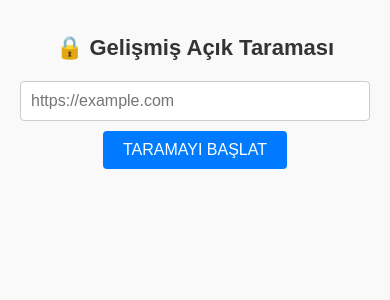
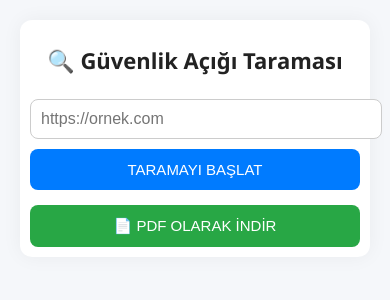
Before and after one commit to PoyrazYare156/Tht-sql, a FastAPI app: page / in a window 390 px wide. Shown: the top 300 px of the page. Run offline with FastAPI, Linux system fonts and the light colour scheme; some libraries are stand-ins or nearby versions.

Commit message:
Update index.html

```diff
--- a/templates/index.html
+++ b/templates/index.html
@@ -3,53 +3,53 @@
 <html lang="tr">
 <head>
   <meta charset="UTF-8" />
-  <meta name="viewport" content="width=device-width, initial-scale=1.0"/>
-  <title>Gelişmiş Güvenlik Taraması</title>
+  <meta name="viewport" content="width=device-width, initial-scale=1.0" />
+  <title>🔐 Gelişmiş Güvenlik Taraması</title>
   <script src="/static/app.js" defer></script>
+  <script src="https://cdnjs.cloudflare.com/ajax/libs/jspdf/2.5.1/jspdf.umd.min.js"></script>
   <style>
-    * {
-      box-sizing: border-box;
-    }
-
     body {
-      font-family: Arial, sans-serif;
+      font-family: 'Segoe UI', sans-serif;
+      margin: 0;
       padding: 20px;
-      background-color: #f9f9f9;
-      margin: 0;
+      background: #f5f7fa;
+      color: #333;
     }
 
     h1 {
-      color: #333;
-      font-size: 22px;
-      margin-bottom: 20px;
       text-align: center;
+      color: #222;
     }
 
-    .scan-container {
-      display: flex;
-      flex-direction: column;
-      align-items: center;
+    .container {
+      max-width: 600px;
+      margin: auto;
+      background: #fff;
+      padding: 20px;
+      border-radius: 12px;
+      box-shadow: 0 0 20px rgba(0,0,0,0.05);
     }
 
     input[type="text"] {
       width: 100%;
-      max-width: 500px;
       padding: 10px;
-      margin-bottom: 10px;
+      margin-top: 10px;
       font-size: 16px;
       border: 1px solid #ccc;
-      border-radius: 4px;
+      border-radius: 8px;
     }
 
     button {
-      padding: 10px 20px;
+      margin-top: 10px;
+      width: 100%;
+      padding: 12px;
       font-size: 16px;
+      background-color: #007bff;
+      border: none;
+      border-radius: 8px;
+      color: #fff;
       cursor: pointer;
-      border: none;
-      background-color: #007bff;
-      color: white;
-      border-radius: 4px;
-      transition: background-color 0.3s;
+      transition: 0.3s ease;
     }
 
     button:hover {
@@ -58,53 +58,130 @@
 
     .vuln-item {
       border: 1px solid #ddd;
+      margin-top: 15px;
       padding: 15px;
-      margin-top: 15px;
-      border-radius: 5px;
-      width: 100%;
-      max-width: 600px;
-      word-wrap: break-word;
+      border-radius: 8px;
     }
 
-    .vuln-item.safe {
-      background-color: #e8fce8;
-      border-left: 5px solid green;
+    .safe {
+      background-color: #e6ffed;
+      border-left: 5px solid #28a745;
     }
 
-    .vuln-item.vulnerable {
+    .vulnerable {
       background-color: #ffeaea;
-      border-left: 5px solid red;
+      border-left: 5px solid #dc3545;
     }
 
-    .vuln-item.error {
+    .error {
       background-color: #fff3cd;
-      border-left: 5px solid orange;
+      border-left: 5px solid #ffc107;
     }
 
-    code {
-      background-color: #eee;
-      padding: 2px 4px;
-      border-radius: 3px;
+    #downloadPdf {
+      margin-top: 15px;
+      background-color: #28a745;
     }
 
-    em {
-      color: #555;
-    }
+    @media (max-width: 600px) {
+      .container {
+        padding: 10px;
+      }
 
-    #vulnResults {
-      margin-top: 20px;
-      display: flex;
-      flex-direction: column;
-      align-items: center;
+      h1 {
+        font-size: 22px;
+      }
+
+      button {
+        font-size: 15px;
+      }
     }
   </style>
 </head>
 <body>
-  <h1>🔒 Gelişmiş Açık Taraması</h1>
-  <div class="scan-container">
-    <input type="text" id="targetUrl" placeholder="https://example.com" />
+  <div class="container">
+    <h1>🔍 Güvenlik Açığı Taraması</h1>
+    <input type="text" id="targetUrl" placeholder="https://ornek.com" />
     <button onclick="scanVulnerabilities()">TARAMAYI BAŞLAT</button>
+    <button id="downloadPdf">📄 PDF OLARAK İNDİR</button>
+    <div id="vulnResults"></div>
   </div>
-  <div id="vulnResults"></div>
+
+  <script>
+    async function scanVulnerabilities() {
+      const url = document.getElementById("targetUrl").value;
+      const response = await fetch(`/api/vulnscan?url=${encodeURIComponent(url)}`);
+      const data = await response.json();
+
+      const resultsDiv = document.getElementById("vulnResults");
+      resultsDiv.innerHTML = "<h3>🔎 Taramalar:</h3>";
+
+      for (let vuln in data) {
+        const status = data[vuln].status || data[vuln];
+        let className = "error";
+        if (status === "safe" || status === "valid" || status === "not_found") className = "safe";
+        else if (status === "vulnerable" || status === "invalid" || status === "found") className = "vulnerable";
+
+        const explanation = getExplanation(vuln, data[vuln]);
+        resultsDiv.innerHTML += `
+          <div class="vuln-item ${className}">
+            <strong>${vuln.toUpperCase()}</strong><br/>
+            <small><b>Durum:</b> ${JSON.stringify(data[vuln])}</small><br/>
+            <em>${explanation}</em>
+          </div>
+        `;
+      }
+    }
+
+    function getExplanation(type, data) {
+      const explanations = {
+        sql_injection: {
+          safe: "SQL enjeksiyonuna karşı güvenli.",
+          vulnerable: "Kullanıcı girdisi filtrelenmeden veritabanında kullanılıyor."
+        },
+        xss: {
+          safe: "XSS açığına karşı güvenli.",
+          vulnerable: "Zararlı script çalıştırılmasına karşı savunmasız."
+        },
+        waf: {
+          not_detected: "WAF bulunamadı.",
+          detected: "WAF tespit edildi."
+        },
+        open_redirect: {
+          safe: "Yönlendirme açığı yok.",
+          vulnerable: "Kullanıcı kötü amaçlı yönlendirilebilir."
+        },
+        cors: {
+          safe: "CORS ayarları güvenli.",
+          vulnerable: "Yanlış yapılandırılmış CORS başlığı mevcut."
+        },
+        ssl: {
+          valid: "SSL sertifikası geçerli.",
+          invalid: "SSL sertifikası eksik/geçersiz."
+        },
+        tech: {
+          success: "Sunucu teknolojileri listelendi.",
+          error: "Sunucu teknolojileri alınamadı."
+        },
+        clickjacking: {
+          safe: "Clickjacking'e karşı korumalı.",
+          vulnerable: "Clickjacking açığı mevcut."
+        }
+        // Genişletilebilir...
+      };
+
+      const val = data.status || data.server || "default";
+      return explanations[type]?.[val] || "Açıklama yok.";
+    }
+
+    document.getElementById("downloadPdf").addEventListener("click", () => {
+      const results = document.getElementById("vulnResults").innerText;
+      const { jsPDF } = window.jspdf;
+      const doc = new jsPDF();
+      doc.setFontSize(12);
+      doc.text(results, 10, 10);
+      doc.save("tarama_sonuclari.pdf");
+    });
+  </script>
 </body>
 </html>
```
